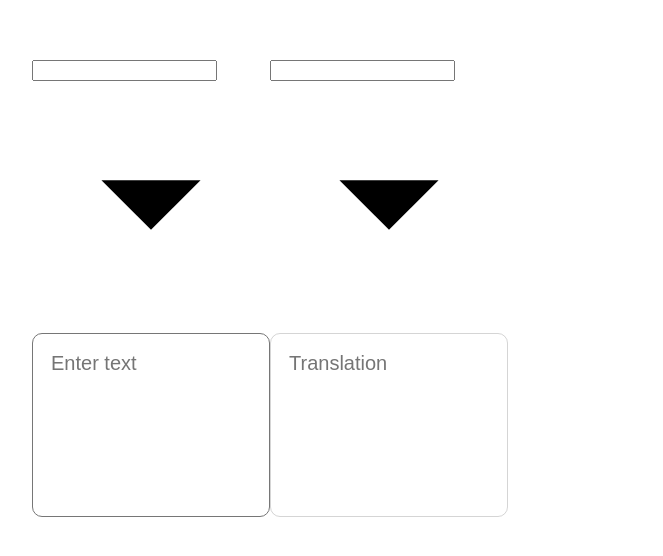
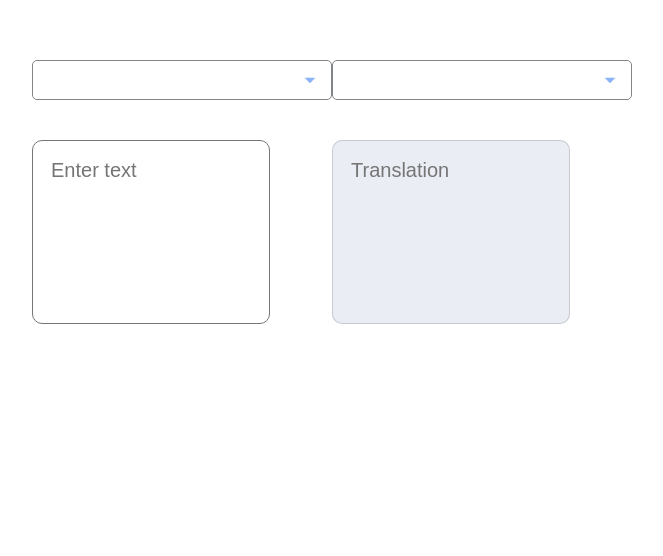
Before and after one commit to echizenyayota/google-translate-clone20231003, a React (Create React App) app: page / in a window 1280 px wide. Shown: the part 160-716 px from the top of the page, without its empty margins (282-945 px from the left). Built offline with nearby package versions, Linux system fonts and the light colour scheme.

Commit message:
21:42 style the input and the down-arrow

```diff
--- a/src/components/TextBox.js
+++ b/src/components/TextBox.js
@@ -2,7 +2,7 @@
 
 const TextBox = ({ style }) => {
   return (
-    <div>
+    <div class={style}>
       <SelectDropDown />
       <textarea
         placeholder={style === "input" ?  "Enter text" : "Translation"}
--- a/src/index.css
+++ b/src/index.css
@@ -36,3 +36,33 @@
   font-size: 20px;
   margin-top: 10px;
 }
+
+input {
+  border: 1px solid #818588;
+  border-radius: 5px;
+  box-sizing: border-box;
+  color: #bdc1c6;
+  font-size: 14px;
+  height: 40px;
+  background-color: transparent;
+  width: 100%;
+}
+
+.output textarea {
+  background-color: #ebedf5;
+}
+
+.select-drop-down input {
+  color: #8ab4f8;
+  padding: 5px 15px;
+  font-size: 15px;
+}
+
+.select-drop-down .down-arrow svg {
+  position: relative;
+  left: 265px;
+  top: -33px;
+  width: 26px;
+  height: 26px;
+  fill: #8ab4f8;
+}
```
